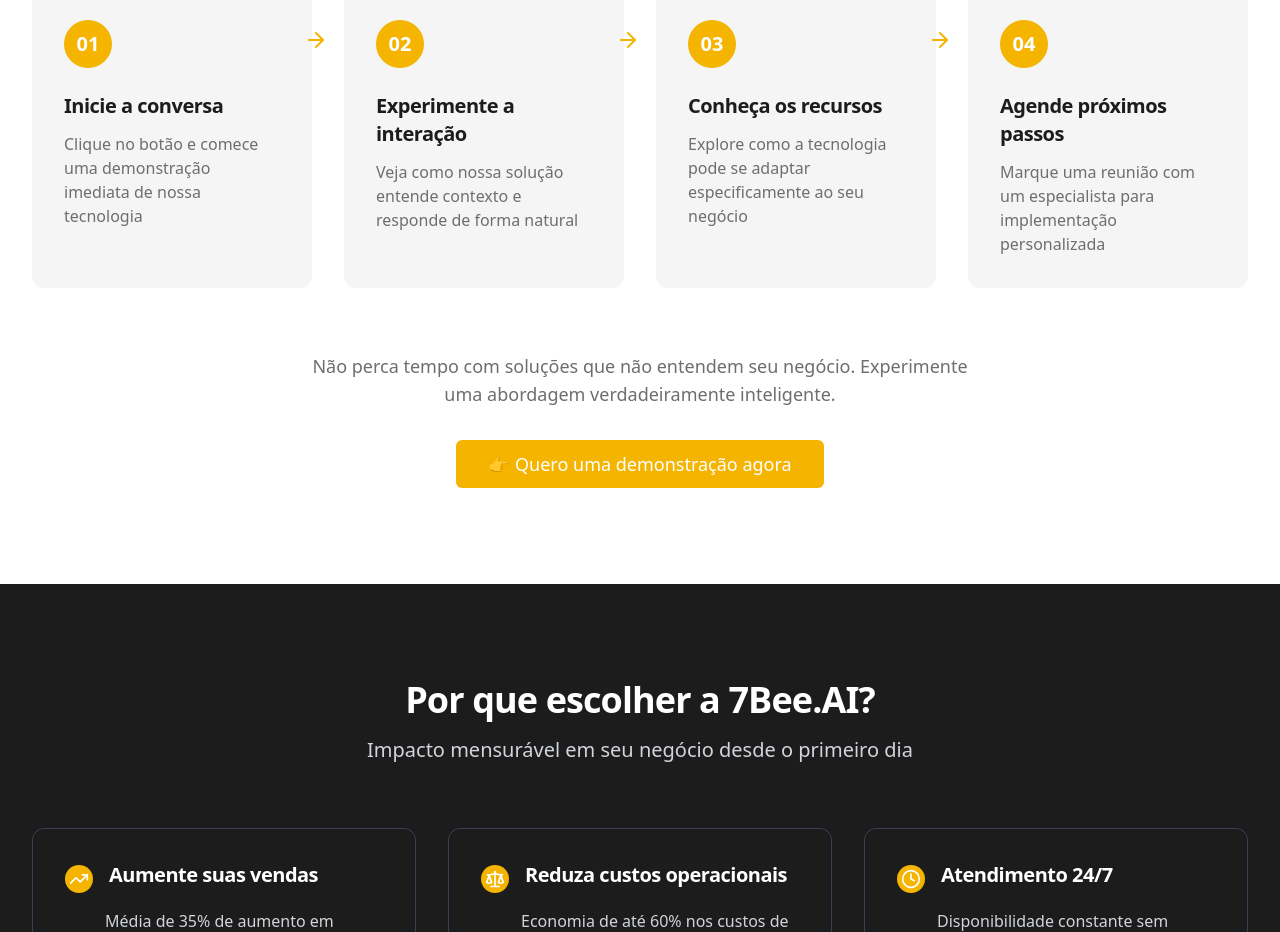
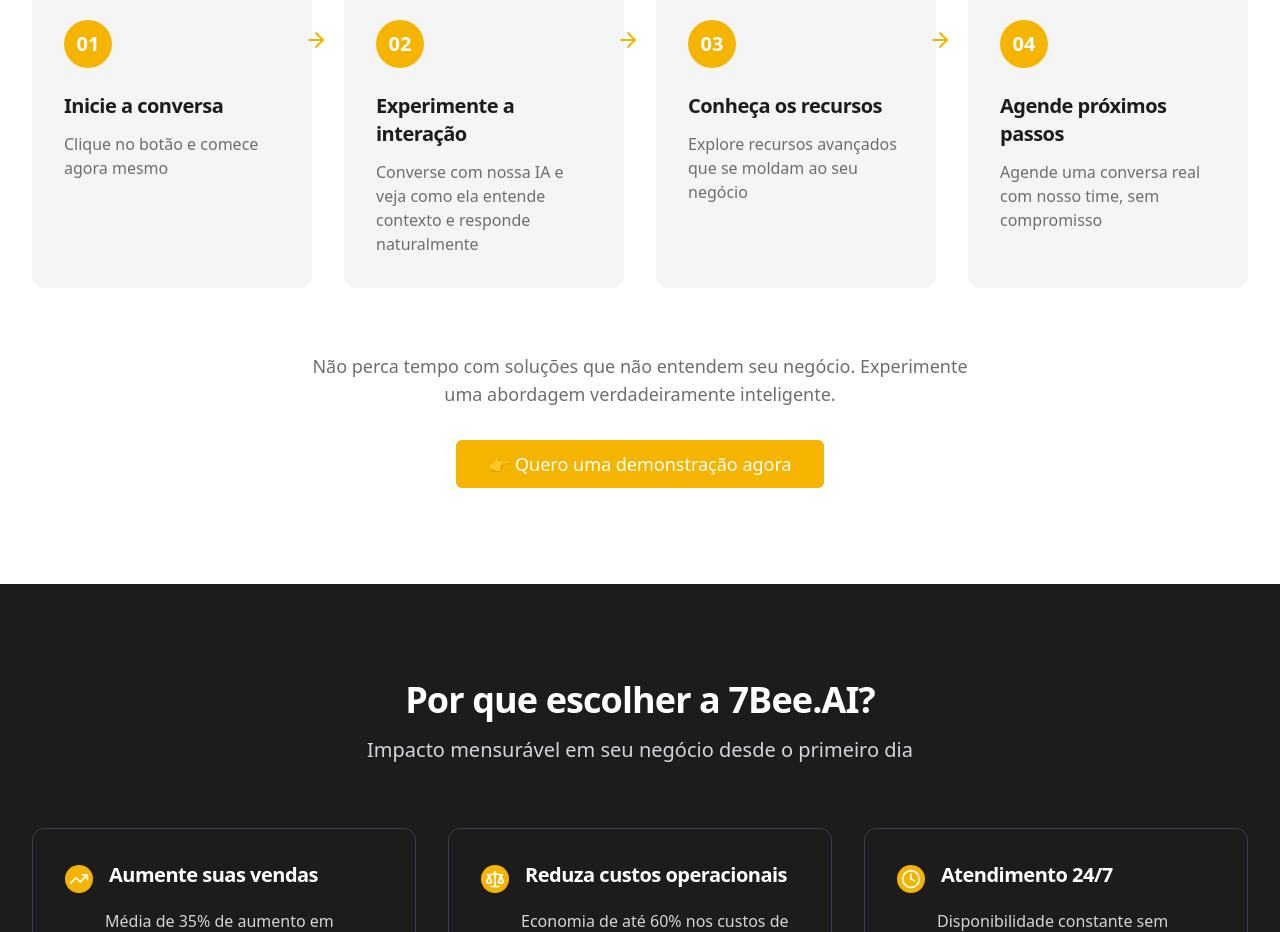
Before and after one commit to 7Beeai/bee-ai-conversations-flow, a React (Vite) app: page / in a window 1280 px wide. Shown: the part 3040-3972 px from the top of the page. Built offline with nearby package versions, Linux system fonts and the light colour scheme.

Commit message:
Update "How it works" section texts
Updated the texts in the "How it works" section in `src/components/HowItWorksSection.tsx` with the new content provided by the user.

```diff
--- a/src/components/HowItWorksSection.tsx
+++ b/src/components/HowItWorksSection.tsx
@@ -17,25 +17,25 @@ const HowItWorksSection = () => {
           <StepCard
             number="01"
             title="Inicie a conversa"
-            description="Clique no botão e comece uma demonstração imediata de nossa tecnologia"
+            description="Clique no botão e comece agora mesmo"
           />
 
           <StepCard
             number="02"
             title="Experimente a interação"
-            description="Veja como nossa solução entende contexto e responde de forma natural"
+            description="Converse com nossa IA e veja como ela entende contexto e responde naturalmente"
           />
 
           <StepCard
             number="03"
             title="Conheça os recursos"
-            description="Explore como a tecnologia pode se adaptar especificamente ao seu negócio"
+            description="Explore recursos avançados que se moldam ao seu negócio"
           />
 
           <StepCard
             number="04"
             title="Agende próximos passos"
-            description="Marque uma reunião com um especialista para implementação personalizada"
+            description="Agende uma conversa real com nosso time, sem compromisso"
           />
         </div>
 
```
